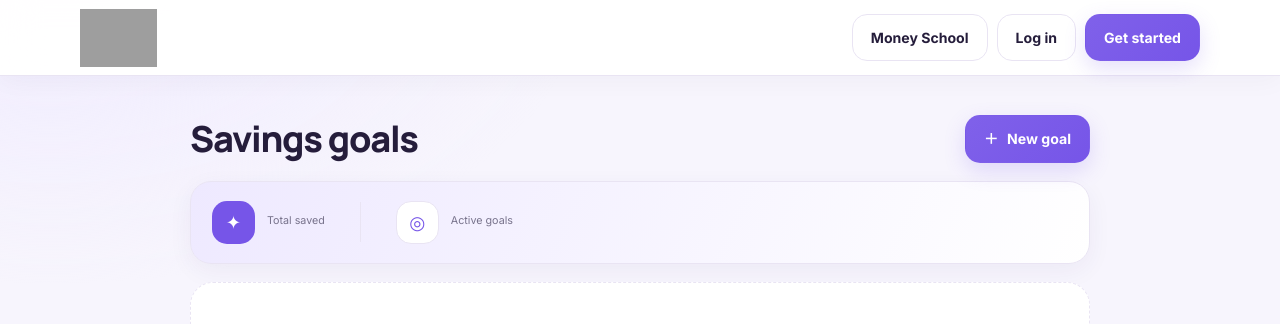
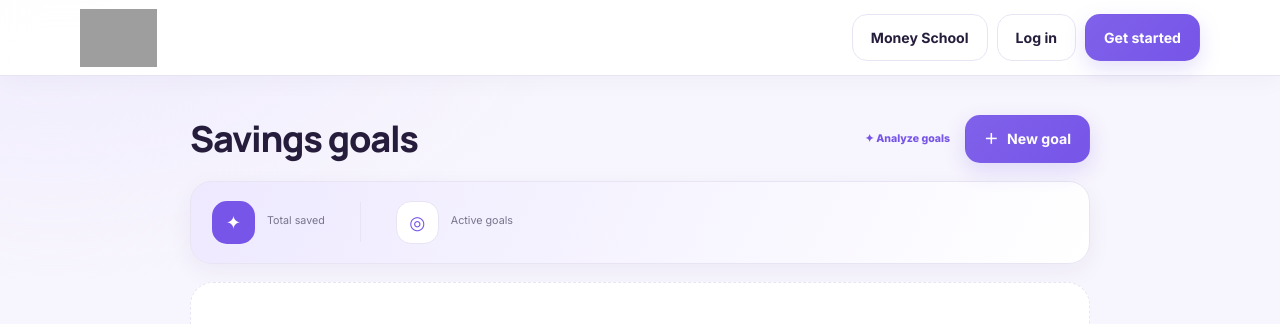
Before and after one commit to fosing123/money, a Django app: template src/templates/goals/goals.html in a window 1280 px wide. Shown: the top 324 px of the page. Run offline with Django 5.2, Linux system fonts and the light colour scheme; the template is opened without the code that fills it, so the values that code supplies are empty; some libraries are stand-ins or nearby versions; grey boxes are pictures that could not be loaded.

Commit message:
feat(analyzer): add savings goal analysis shortcut

```diff
--- a/src/templates/goals/goals.html
+++ b/src/templates/goals/goals.html
@@ -4,7 +4,10 @@
 <section class="goals-page">
   <header class="goals-page-heading">
     <div><h1>Savings goals</h1></div>
-    <a class="button goals-create-button" href="{% url 'goal_create' %}"><span>＋</span> New goal</a>
+    <div class="goals-heading-actions">
+      <button type="button" class="goal-analysis-action" data-analysis-open data-analysis-scope="goals" data-analysis-period="month">✦ Analyze goals</button>
+      <a class="button goals-create-button" href="{% url 'goal_create' %}"><span>＋</span> New goal</a>
+    </div>
   </header>
 
   <section class="goals-overview" aria-label="Savings overview">
```
